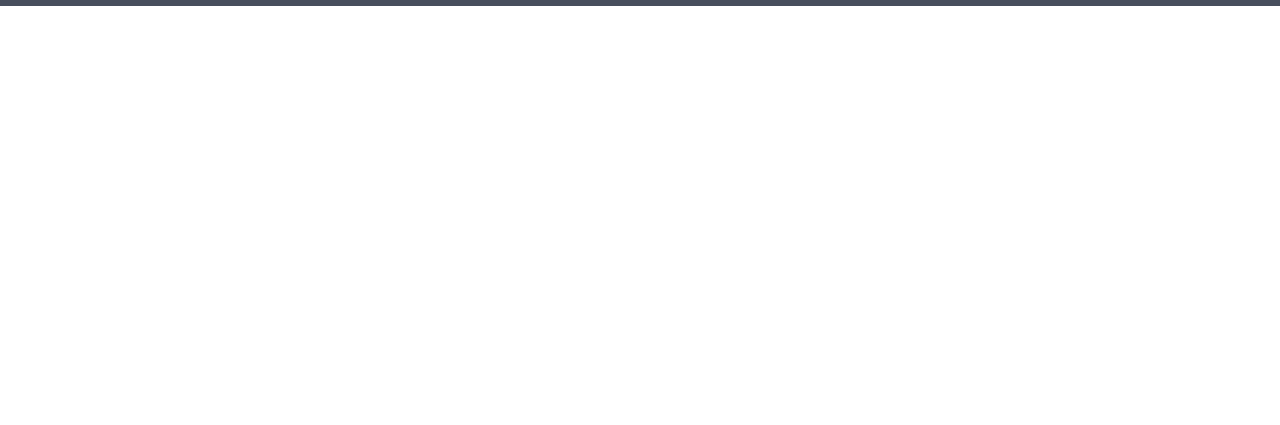
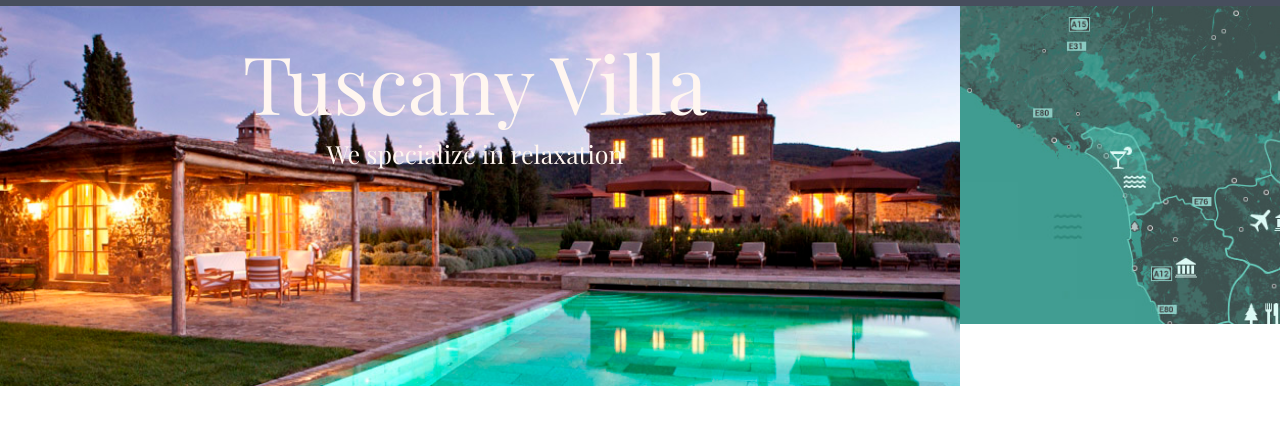
Before and after one commit to Woodsmike/TuscanyVilla, a plain HTML site: page Index.html in a window 1280 px wide. Shown: the part 45-470 px from the top of the page. Drawn offline with nearby package versions, Linux system fonts and the light colour scheme; a web font is replaced by a local one.

Commit message:
header section

```diff
--- a/Index.html
+++ b/Index.html
@@ -9,9 +9,10 @@
     <script src="https://code.jquery.com/jquery-3.2.1.js"
             integrity="sha256-DZAnKJ/6XZ9si04Hgrsxu/8s717jcIzLy3oi35EouyE="
             crossorigin="anonymous"></script>
+    <link href="https://fonts.googleapis.com/css?family=Abel|Gruppo|Josefin+Sans|Lemonada|Playfair+Display|Shadows+Into+Light" rel="stylesheet">
 
     <script src="https://maxcdn.bootstrapcdn.com/bootstrap/3.3.7/js/bootstrap.min.js" integrity="sha384-Tc5IQib027qvyjSMfHjOMaLkfuWVxZxUPnCJA7l2mCWNIpG9mGCD8wGNIcPD7Txa" crossorigin="anonymous"></script>
-    <link href="https://fonts.googleapis.com/css?family=Abel|Gruppo|Josefin+Sans|Lemonada|Playfair+Display|Shadows+Into+Light" rel="stylesheet">
+
     <link href="Style.css" rel="stylesheet" />
     <title>Tuscany Villa</title>
 </head>
@@ -39,5 +40,17 @@
             </div><!-- /.navbar-collapse -->
         </div><!-- /.container-fluid -->
     </nav>
+    <div>
+        <div class="col-md-9 bgImg">
+            <h1 class="firstSection">Tuscany Villa</h1>
+            <p class="smallerSection">We specialize in relaxation</p>
+        </div>
+        <div class="col-md-3 fullWidth1">
+            <img class="img-responsive fullWidth" src="Images/Versilia.jpg" />
+        </div>
+    </div>
+    <div class="container">
+
+    </div>
 </body>
 </html>
--- a/Style.css
+++ b/Style.css
@@ -26,3 +26,37 @@ li {
     .navbar-header {
         nav-right:auto;
     }
+.bgImg {
+    background-image: url('Images/tuscany-villas-sant-anna.jpg');
+    background-size:cover;
+    padding-right:25px;
+
+    height:100%;
+    margin: 0px;
+
+}
+#sideImage{
+    text-align:right;
+}
+
+.fullWidth{
+    width:100%;
+
+}
+.fullWidth1 {
+    padding:0%;
+}
+.firstSection {
+    text-align: center;
+    font-size: 80px;
+    padding-top: 12px;
+    color: #FFF6F0;
+    font-family: 'Playfair Display';
+}
+.smallerSection {
+    text-align: center;
+    font-size: 25px;
+    font-family: 'Playfair Display';
+    color: #FFF6F0;
+    padding-bottom: 204.71px;
+}
```
